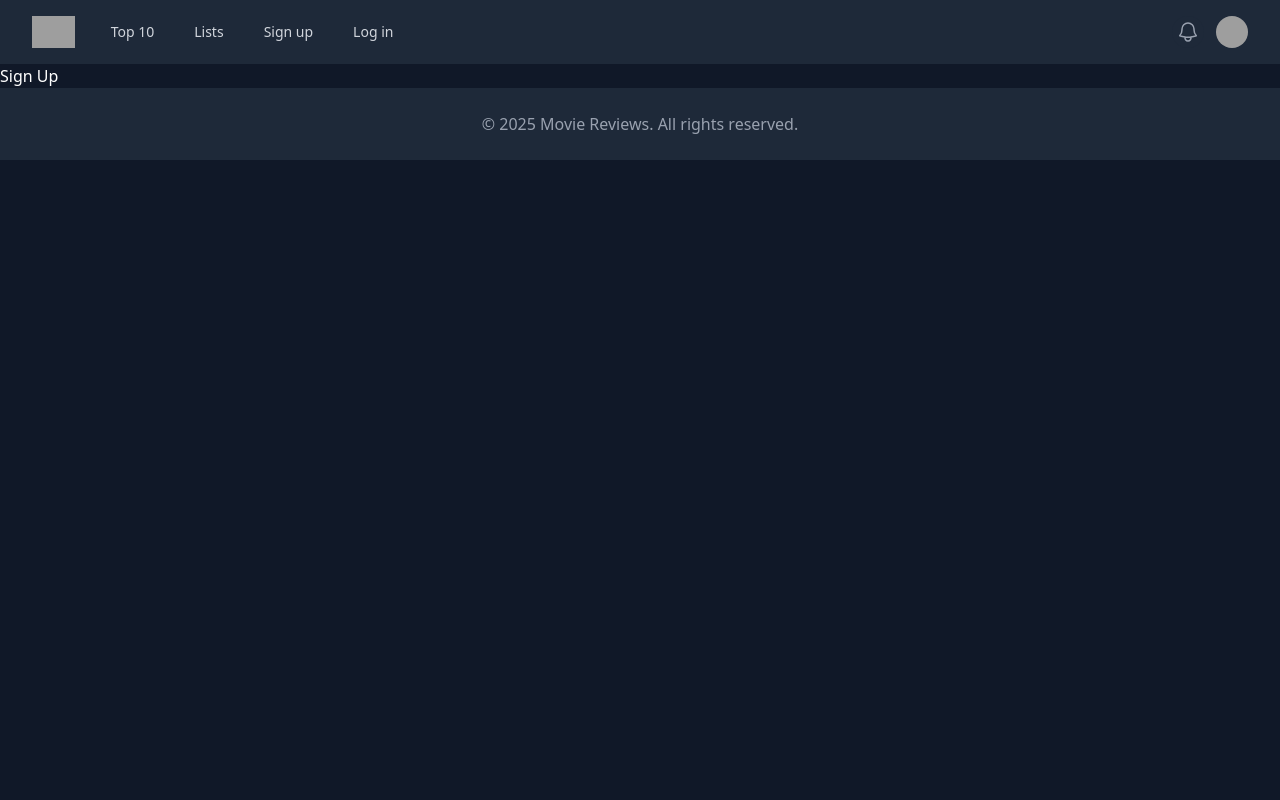
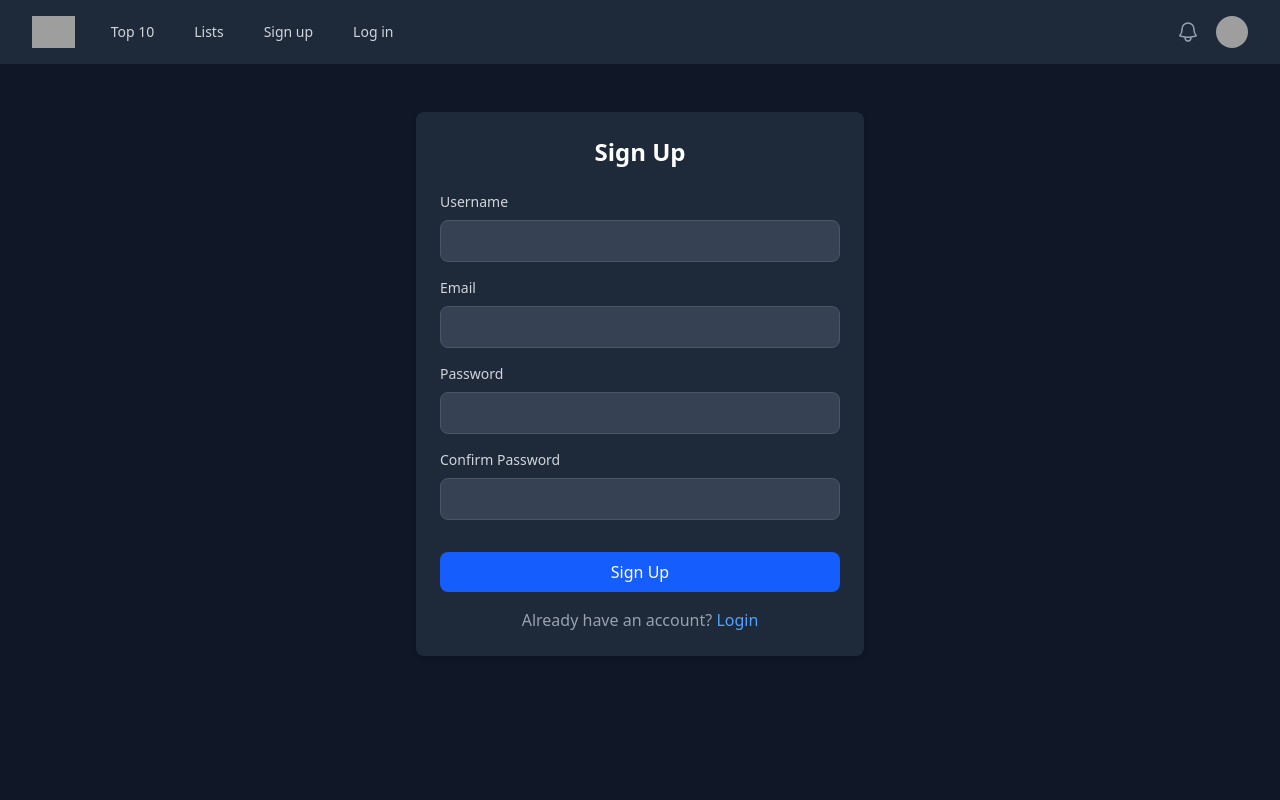
Before and after one commit to NikolaGrigorov0/Movie-Reviews, a React (Vite) app in the folder movie-reviews/: page /signUp in a window 1280 px wide. Shown: the top 800 px of the page. Built offline with nearby package versions, Linux system fonts and the light colour scheme; grey boxes are pictures that could not be loaded.

Commit message:
added sign up and login pages

```diff
--- a/movie-reviews/src/components/Login.jsx
+++ b/movie-reviews/src/components/Login.jsx
@@ -1,7 +1,65 @@
-const Login = () => {
-    return(
-<h2>Login</h2>
-    );
+import React, { useState } from "react";
+
+function Login() {
+  const [email, setEmail] = useState("");
+  const [password, setPassword] = useState("");
+
+  const handleSubmit = (e) => {
+    e.preventDefault();
+    console.log("Email:", email);
+    console.log("Password:", password);
+    // Add further login logic here
+  };
+
+  return (
+    <div className="min-h-screen bg-gray-900 text-white font-sans">
+      {/* Login Form Section */}
+      <div className="max-w-md mx-auto mt-12 p-6 bg-gray-800 rounded-lg shadow-md">
+        <h2 className="text-2xl font-semibold text-center text-white mb-6">Login</h2>
+
+        {/* Login Form */}
+        <form onSubmit={handleSubmit} className="space-y-4">
+          <div>
+            <label htmlFor="email" className="block text-sm text-gray-300">Email</label>
+            <input
+              type="email"
+              id="email"
+              name="email"
+              className="w-full mt-2 p-2 bg-gray-700 text-white rounded-lg border border-gray-600 focus:outline-none focus:ring-2 focus:ring-blue-600"
+              value={email}
+              onChange={(e) => setEmail(e.target.value)}
+              required
+            />
+          </div>
+
+          <div>
+            <label htmlFor="password" className="block text-sm text-gray-300">Password</label>
+            <input
+              type="password"
+              id="password"
+              name="password"
+              className="w-full mt-2 p-2 bg-gray-700 text-white rounded-lg border border-gray-600 focus:outline-none focus:ring-2 focus:ring-blue-600"
+              value={password}
+              onChange={(e) => setPassword(e.target.value)}
+              required
+            />
+          </div>
+
+          <button
+            type="submit"
+            className="w-full mt-4 p-2 bg-blue-600 text-white rounded-lg hover:bg-blue-700 focus:outline-none"
+          >
+            Login
+          </button>
+        </form>
+
+        {/* Sign Up Link */}
+        <div className="mt-4 text-center text-gray-400">
+          <p>Don't have an account? <a href="/signup" className="text-blue-400">Sign Up</a></p>
+        </div>
+      </div>
+    </div>
+  );
 }
 
 export default Login;
--- a/movie-reviews/src/components/SignUp.jsx
+++ b/movie-reviews/src/components/SignUp.jsx
@@ -1,6 +1,98 @@
-const SignUp = () => {
-    return(
-        <h2>Sign Up</h2>
-    );
+import React, { useState } from "react";
+
+function SignUp() {
+  const [name, setName] = useState("");
+  const [email, setEmail] = useState("");
+  const [password, setPassword] = useState("");
+  const [confirmPassword, setConfirmPassword] = useState("");
+
+  const handleSubmit = (e) => {
+    e.preventDefault();
+    if (password !== confirmPassword) {
+      alert("Passwords do not match!");
+      return;
+    }
+    console.log("Name:", name);
+    console.log("Email:", email);
+    console.log("Password:", password);
+    // Add further sign-up logic
+  };
+
+  return (
+    <div className="min-h-screen bg-gray-900 text-white font-sans">
+      {/* Sign Up Form Section */}
+      <div className="max-w-md mx-auto mt-12 p-6 bg-gray-800 rounded-lg shadow-md">
+        <h2 className="text-2xl font-semibold text-center text-white mb-6">Sign Up</h2>
+
+        {/* Sign Up Form */}
+        <form onSubmit={handleSubmit} className="space-y-4">
+          <div>
+            <label htmlFor="name" className="block text-sm text-gray-300">Username</label>
+            <input
+              type="text"
+              id="name"
+              name="name"
+              className="w-full mt-2 p-2 bg-gray-700 text-white rounded-lg border border-gray-600 focus:outline-none focus:ring-2 focus:ring-blue-600"
+              value={name}
+              onChange={(e) => setName(e.target.value)}
+              required
+            />
+          </div>
+
+          <div>
+            <label htmlFor="email" className="block text-sm text-gray-300">Email</label>
+            <input
+              type="email"
+              id="email"
+              name="email"
+              className="w-full mt-2 p-2 bg-gray-700 text-white rounded-lg border border-gray-600 focus:outline-none focus:ring-2 focus:ring-blue-600"
+              value={email}
+              onChange={(e) => setEmail(e.target.value)}
+              required
+            />
+          </div>
+
+          <div>
+            <label htmlFor="password" className="block text-sm text-gray-300">Password</label>
+            <input
+              type="password"
+              id="password"
+              name="password"
+              className="w-full mt-2 p-2 bg-gray-700 text-white rounded-lg border border-gray-600 focus:outline-none focus:ring-2 focus:ring-blue-600"
+              value={password}
+              onChange={(e) => setPassword(e.target.value)}
+              required
+            />
+          </div>
+
+          <div>
+            <label htmlFor="confirmPassword" className="block text-sm text-gray-300">Confirm Password</label>
+            <input
+              type="password"
+              id="confirmPassword"
+              name="confirmPassword"
+              className="w-full mt-2 p-2 bg-gray-700 text-white rounded-lg border border-gray-600 focus:outline-none focus:ring-2 focus:ring-blue-600"
+              value={confirmPassword}
+              onChange={(e) => setConfirmPassword(e.target.value)}
+              required
+            />
+          </div>
+
+          <button
+            type="submit"
+            className="w-full mt-4 p-2 bg-blue-600 text-white rounded-lg hover:bg-blue-700 focus:outline-none"
+          >
+            Sign Up
+          </button>
+        </form>
+
+        {/* Login Link */}
+        <div className="mt-4 text-center text-gray-400">
+          <p>Already have an account? <a href="/login" className="text-blue-400">Login</a></p>
+        </div>
+      </div>
+    </div>
+  );
 }
-export default SignUp
+
+export default SignUp;
```
